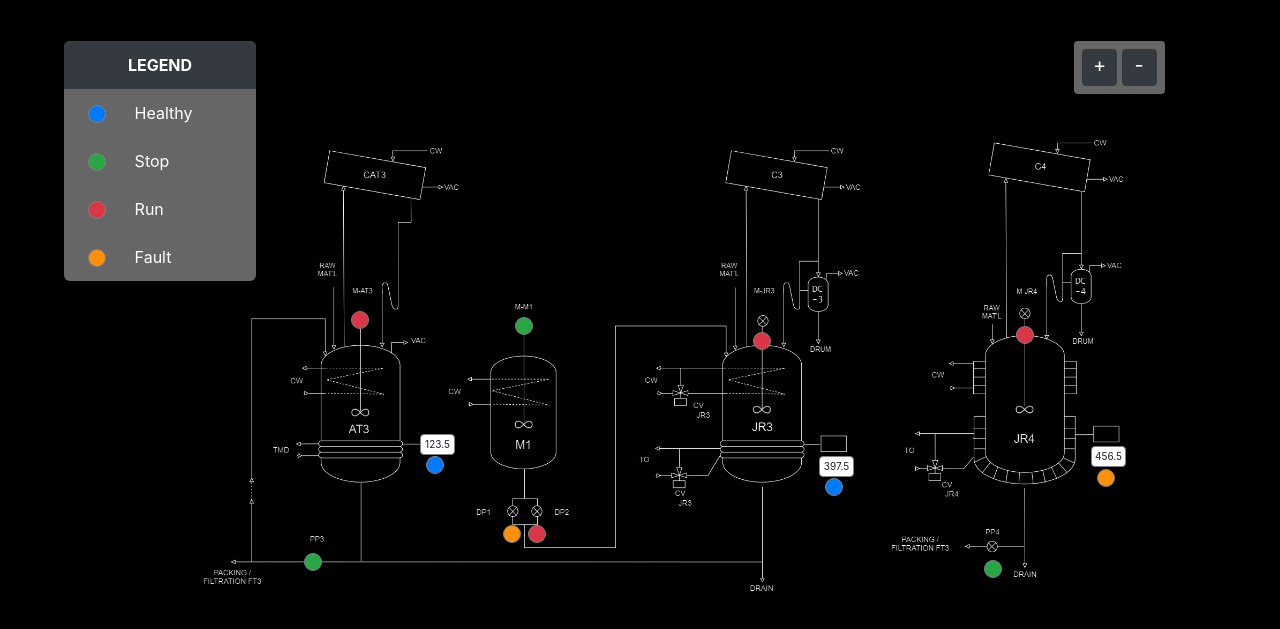
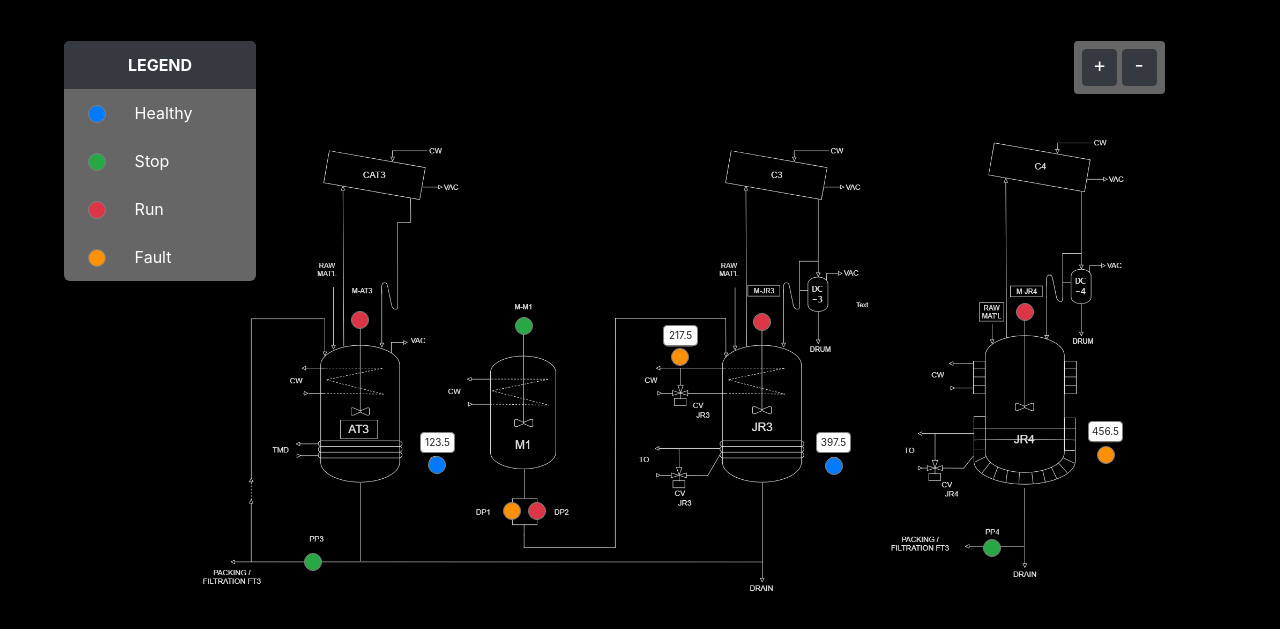
Before and after one commit to hseniht/Dreamaze-Polymeric-v3, a plain HTML site: page Polymeric-v3/page1.html in a window 1280 px wide. Shown: the part 105-734 px from the top of the page. Drawn offline with Linux system fonts and the light colour scheme.

Commit message:
Savepoint 1 - Adjusted bulbs and boxes position accordingly

```diff
--- a/Polymeric-v3/css/custom.css
+++ b/Polymeric-v3/css/custom.css
@@ -45,6 +45,22 @@ body {
   position: absolute;
   top: 275px;
   left: 550px;
+}
+
+.bulb.MAT-P2-6 {
+  position: absolute;
+  top: 254px;
+  left: 338px;
+}
+.bulb.MAT-P2-7 {
+  position: absolute;
+  top: 284px;
+  left: 338px;
+}
+.bulb.MAT-P2-8 {
+  position: absolute;
+  top: 312px;
+  left: 338px;
 }
 
 .bulb.PP2 {
@@ -110,36 +126,41 @@ left: 902px;
 .bulb.TI801 {
   position: absolute;
   top: 398px;
-  left: 341px;
+  left: 343px;
 }
 
 .bulb.DP1 {
   position: absolute;
-  top: 467px;
+  top: 444px;
   left: 418px;
 }
 .bulb.DP2 {
   position: absolute;
-  top: 467px;
+  top: 444px;
   left: 443px;
 }
 
+.bulb.TI416 {
+  position: absolute;
+  top: 290px;
+  left: 586px;
+}
 .bulb.M-JR3 {
   position: absolute;
-  top: 274px;
+  top: 255px;
   left: 668px;
 }
 
 .bulb.TI801-2 {
   position: absolute;
-  top: 420px;
+  top: 399px;
   left: 740px;
 
 }
 
 .bulb.TI901 {
   position: absolute;
-  top: 411px;
+  top: 388px;
   left: 1012px;
 }
 
@@ -150,13 +171,13 @@ left: 902px;
 }
 .bulb.PP4 {
   position: absolute;
-  top: 502px;
-  left: 899px;
+  top: 481px;
+  left: 898px;
 }
 
 .bulb.M-JR4 {
   position: absolute;
-  top: 268px;
+  top: 245px;
   left: 931px;
 }
 
@@ -181,10 +202,10 @@ background-color: #495057;
 color: white;
 }
 
-.TI701 {
+.FM02 {
   position: absolute;
-  top: 399px;
-  left: 617px;
+  top: 213px;
+  left: 385px;
 }
 
 .TI601 {
@@ -201,18 +222,23 @@ color: white;
 /*Page 1*/
 .TI801 {
   position: absolute;
-  top: 376px;
+  top: 374px;
   left: 335px;
+}
+.TI416 {
+  position: absolute;
+  top: 267px;
+  left: 578px;
 }
 .TI801-2 {
   position: absolute;
-  top: 398px;
-  left: 734px;
+  top: 374px;
+  left: 731px;
 }
 .TI901 {
   position: absolute;
-  top: 388px;
-  left: 1006px;
+  top: 363px;
+  left: 1003px;
 }
 
 
--- a/Polymeric-v3/page1.html
+++ b/Polymeric-v3/page1.html
@@ -89,6 +89,7 @@
               <div class="bulb TI801 bg-blue"></div>
               <div class="bulb DP1 bg-amber"></div>
               <div class="bulb DP2 bg-danger"></div>
+              <div class="bulb TI416 bg-amber"></div>
               <div class="bulb M-JR3 bg-danger"></div>
               <div class="bulb TI801-2 bg-blue"></div>
               <div class="bulb TI901 bg-amber"></div>
@@ -97,12 +98,13 @@
               <div class="bulb M-JR4 bg-danger"></div>
 
               <div class="box TI801 bg-white">123.5</div>
+              <div class="box TI416 bg-white">217.5</div>
               <div class="box TI801-2 bg-white">397.5</div>
               <div class="box TI901 bg-white">456.5</div>
 
             </div>
             <!-- Fixed Process background -->
-            <img src="images/Polymeric-Page1-v2-2-dark1.png" style="width:1043px;"/>
+            <img src="images/Polymeric-draw-v3-PAGE-2-black.png" style="width:1043px;"/>
           </div>
     </div>
 
```
Also changed, not shown: Polymeric-v3/index.html (+6 -3 lines).
